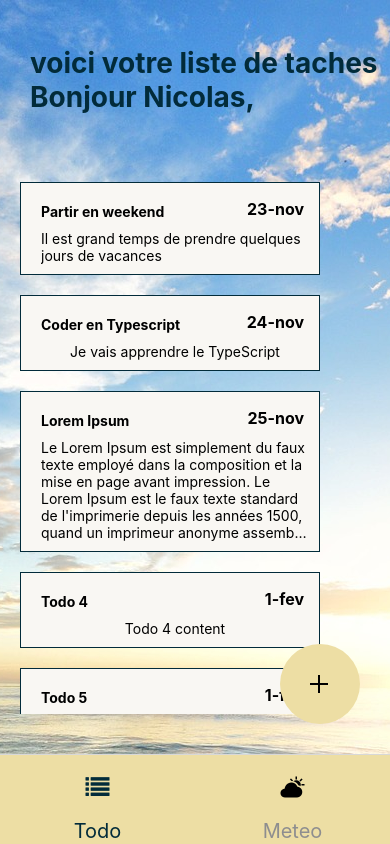
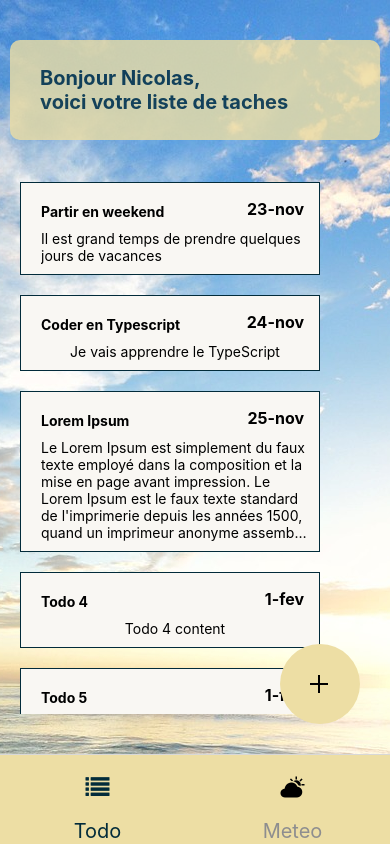
Before and after one commit to nicolasdet/todolist, a React Native app: screen /Home in a window 390 px wide. Built offline with nearby package versions, Linux system fonts and the light colour scheme.

Commit message:
Update - header design

```diff
--- a/components/Header/Header.tsx
+++ b/components/Header/Header.tsx
@@ -1,6 +1,6 @@
 import { View, StyleSheet } from 'react-native';
 import AppText from '../../utils/Text.json';
-import colors  from '../../utils/colors';
+import colors from '../../utils/colors';
 import { isTablet } from '../../utils/deviceInfo';
 import TitleText from './TitleText';
 
@@ -8,8 +8,8 @@ const Header = () => {
   return (
     <View style={styles.container}>
       <View>
+        <TitleText text={AppText.Todo.Header.Hello} />
         <TitleText text={AppText.Todo.Header.Title} />
-	  		<TitleText text={AppText.Todo.Header.Hello} />
       </View>
     </View>
   );
@@ -19,10 +19,13 @@ export default Header;
 
 const styles = StyleSheet.create({
   container: {
-    width: "100%",
     height: isTablet ? 200 : 100,
     flexDirection: 'row',
     alignItems: 'center',
     justifyContent: 'space-between',
+    backgroundColor: isTablet ? 'transparent' : colors.material,
+    margin: isTablet ? 0 : 10,
+    borderRadius: 10,
+    opacity: 0.8,
   },
 });
--- a/components/Header/TitleText.tsx
+++ b/components/Header/TitleText.tsx
@@ -1,12 +1,16 @@
 import { View, Text, StyleSheet, ViewStyle } from 'react-native';
-import colors  from '../../utils/colors';
+import colors from '../../utils/colors';
 
 interface TitleTextProps {
-	text: string;
-	extraStyles?: ViewStyle ;
-	extraContainerStyle?: ViewStyle;
+  text: string;
+  extraStyles?: ViewStyle;
+  extraContainerStyle?: ViewStyle;
 }
-const TitleText = ({ text, extraStyles, extraContainerStyle }: TitleTextProps) => {
+const TitleText = ({
+  text,
+  extraStyles,
+  extraContainerStyle,
+}: TitleTextProps) => {
   return (
     <View style={[styles.container, extraContainerStyle]}>
       <Text style={[styles.textStyle, extraStyles]}>{text}</Text>
@@ -21,9 +25,9 @@ const styles = StyleSheet.create({
     paddingLeft: 30,
   },
   textStyle: {
-    fontSize: 28,
+    fontSize: 20,
     fontWeight: 'bold',
-	opacity: 1,
+    opacity: 1,
     color: colors.darkBlue,
   },
 });
```
Lines whose indentation alone changed are shown as unchanged.
